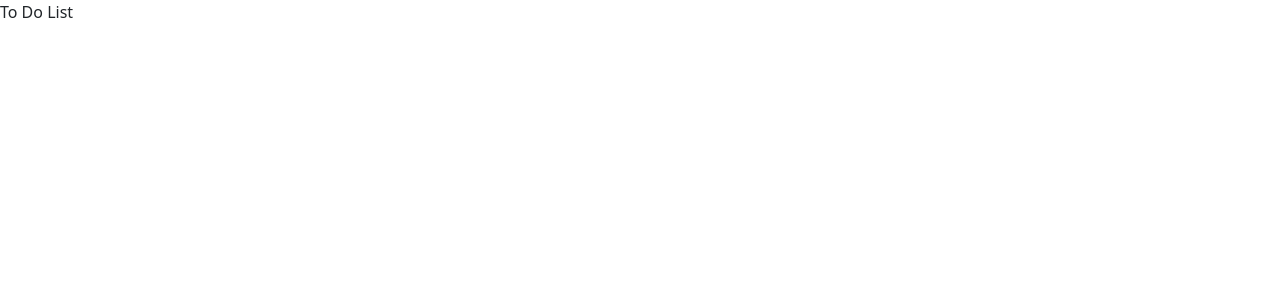
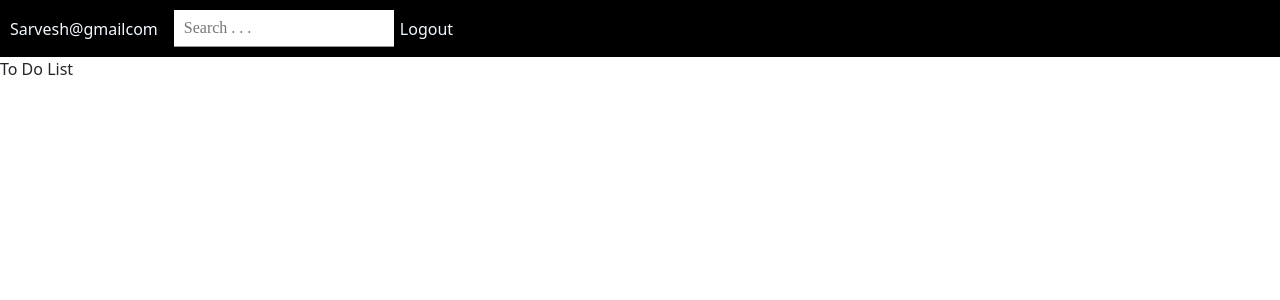
Before and after one commit to SarveshG2002/to-do-list, a React (Vite) app: page /dashboard in a window 1280 px wide. Shown: the top 300 px of the page. Built offline with nearby package versions, Linux system fonts and the light colour scheme; sample sign-in values are in the browser's storage.

Commit message:
navbar added

```diff
--- a/src/Dashboard.jsx
+++ b/src/Dashboard.jsx
@@ -1,8 +1,10 @@
 import React from "react";
+import Navbar from "./Navbar";
 
 function Dashboard(){
     return (
         <>
+            <Navbar />
             To Do List
         </>
     );
--- /dev/null
+++ b/src/Navbar.css
@@ -0,0 +1,32 @@
+nav{
+    width: 100%;
+    padding: 10px;
+    background-color: black;
+    color: aliceblue;
+    display: flex;
+    align-items: center;
+    /* justify-content: space-between; */
+}
+nav .searchBar input{
+    width: 100%;
+            display: block;
+            border: none;
+            border-bottom: 1px solid #999;
+            padding: 6px 10px;
+            font-family: Poppins;
+            box-sizing: border-box;
+            outline: none;
+            appearance: unset !important;
+            -moz-appearance: unset !important;
+            -webkit-appearance: unset !important;
+            -o-appearance: unset !important;
+            -ms-appearance: unset !important;
+}
+
+.logoutButton {
+    background-color: transparent;
+    border: none;
+    color: aliceblue;
+    cursor: pointer;
+    margin-right: 10px; /* Move the logout button to the right */
+}
--- /dev/null
+++ b/src/Navbar.jsx
@@ -0,0 +1,20 @@
+import React from 'react';
+import { Link } from 'react-router-dom';
+import './Navbar.css'; // Import custom CSS for the navbar
+
+function Navbar() {
+    return (
+        <nav className="">
+            <div className='username'>
+                Sarvesh@gmailcom
+            </div>
+            &emsp;
+            <div className='searchBar'>
+                <input type='search' placeholder ='Search . . .' ></input>
+            </div>
+            <button className='logoutButton' onClick={() => { localStorage.removeItem('username'); window.location.reload(); }}>Logout</button>
+        </nav>
+    );
+}
+
+export default Navbar;
```
